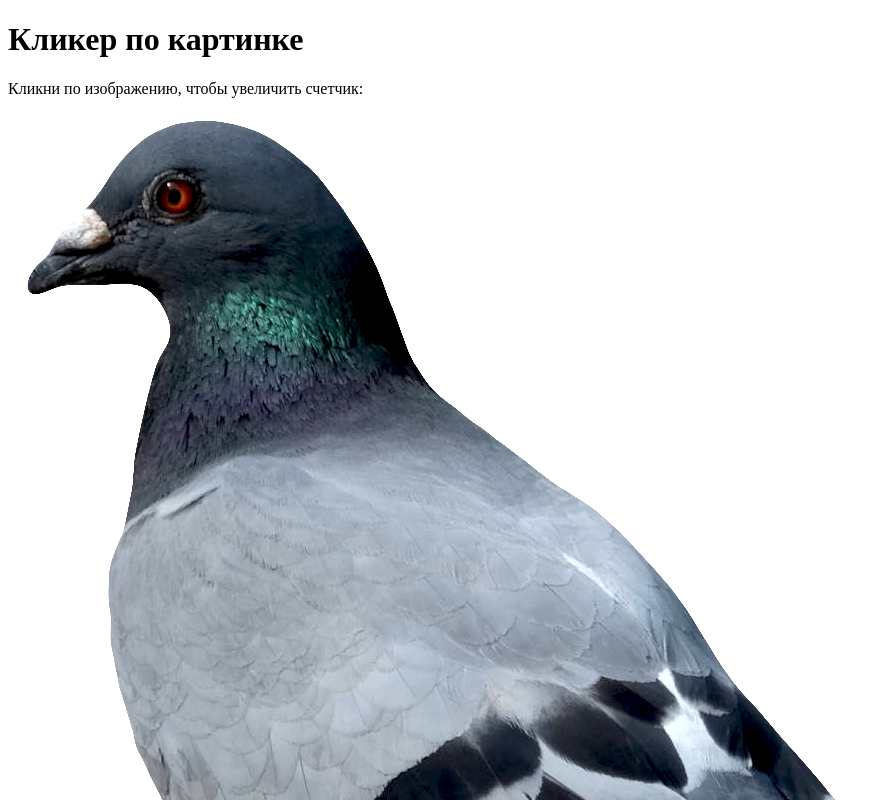
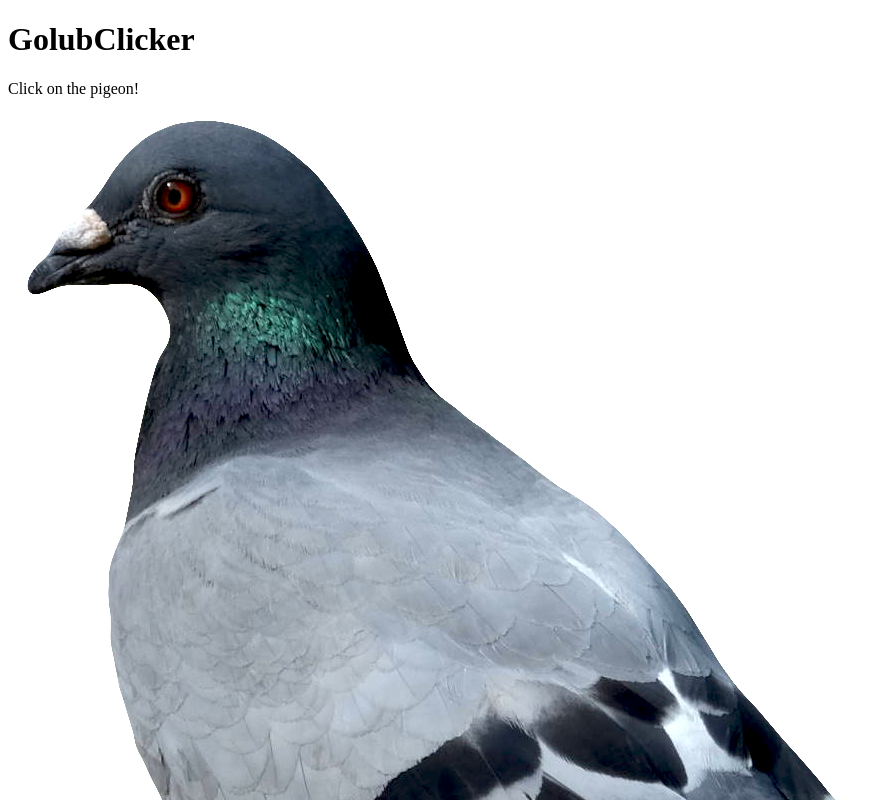
Before and after one commit to Krutifulmen/GolubClicker-Web, a plain HTML site: page index.html in a window 1280 px wide. Shown: the top 800 px of the page, without its empty margins (0-889 px from the left). Drawn offline with Linux system fonts and the light colour scheme.

Commit message:
Update index.html

```diff
--- a/index.html
+++ b/index.html
@@ -1,7 +1,7 @@
 <!DOCTYPE html>
 <html>
 <head>
-    <title>Кликер по картинке</title>
+    <title>GolubClicker</title>
     <meta charset="UTF-8">
     <script>
         function countClicks() {
@@ -11,9 +11,9 @@
     </script>
 </head>
 <body style=background-color: #3F00FF>
-    <h1>Кликер по картинке</h1>
-    <p>Кликни по изображению, чтобы увеличить счетчик:</p>
+    <h1>GolubClicker</h1>
+    <p>Click on the pigeon!</p>
     <img src="golub.png" onclick="countClicks()" style="cursor:pointer;">
-    <p>Количество кликов: <span id="clickCount">0</span></p>
+    <p><span id="clickCount">0</span></p>
 </body>
 </html>
```
